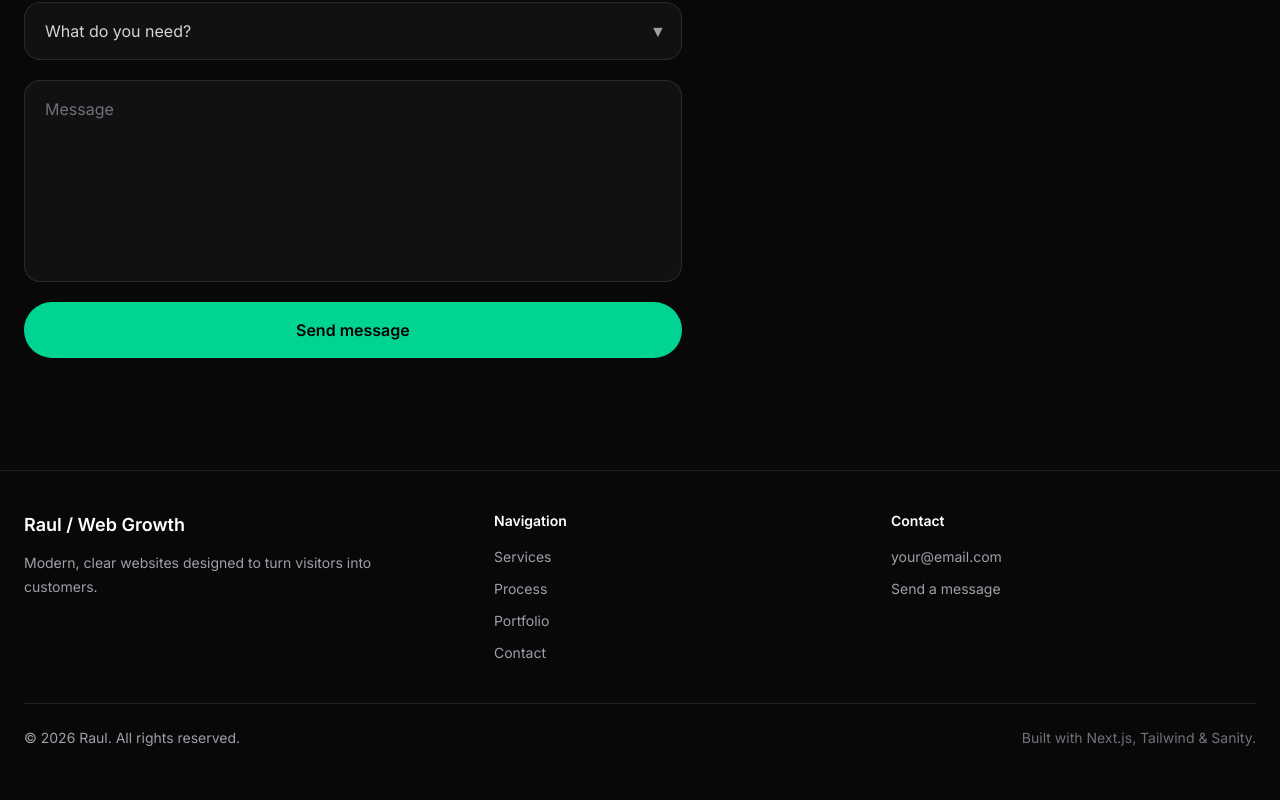
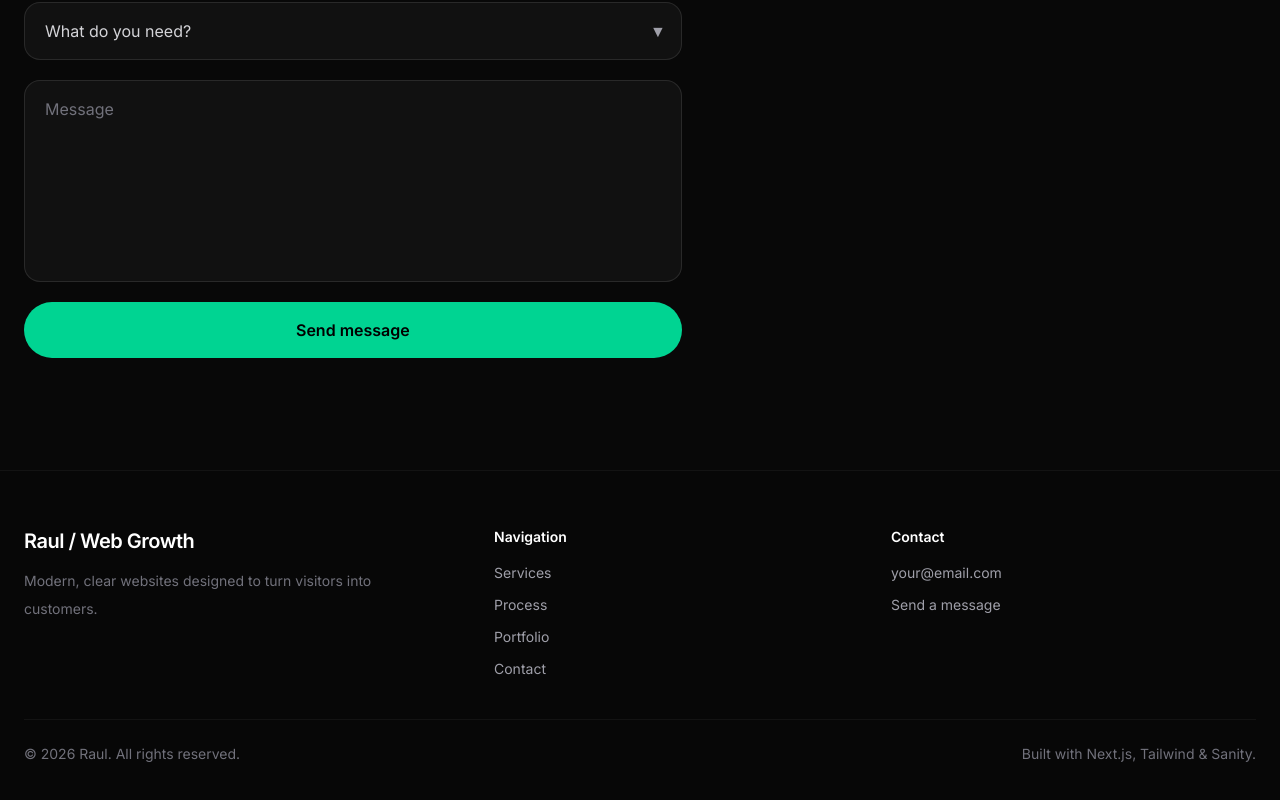
Before and after one commit to RaulRauta/my-business-site, a Next.js app: page /en/contact in a window 1280 px wide. Shown: the part 642-1442 px from the top of the page. Built offline with nearby package versions, Linux system fonts and the light colour scheme.

Commit message:
ce ai modificat

```diff
--- a/components/Footer.tsx
+++ b/components/Footer.tsx
@@ -6,11 +6,13 @@ export default function Footer({ lang }: { lang: Lang }) {
   const year = new Date().getFullYear();
 
   return (
-    <footer className="border-t border-white/10 bg-[#080808] px-6 py-10 text-zinc-400">
+    <footer className="border-t border-white/5 bg-[#070707] px-6 py-14 text-zinc-400">
       <div className="mx-auto grid max-w-7xl gap-8 md:grid-cols-[1.2fr_1fr_1fr] md:items-start">
         <div>
-          <p className="text-lg font-semibold text-white">Raul / Web Growth</p>
-          <p className="mt-3 max-w-sm text-sm leading-6">
+          <p className="text-xl font-semibold tracking-tight text-white">
+            Raul / Web Growth
+          </p>
+          <p className="mt-3 max-w-sm text-[14px] leading-7 text-zinc-500">
             {lang === "ro"
               ? "Site-uri moderne, clare și gândite să transforme vizitatorii în clienți."
               : "Modern, clear websites designed to turn visitors into customers."}
@@ -23,16 +25,28 @@ export default function Footer({ lang }: { lang: Lang }) {
           </p>
 
           <div className="mt-4 grid gap-3 text-sm">
-            <Link href={`/${lang}/services`} className="hover:text-white">
+            <Link
+              href={`/${lang}/services`}
+              className="transition-colors duration-200 hover:text-white"
+            >
               {lang === "ro" ? "Servicii" : "Services"}
             </Link>
-            <Link href={`/${lang}/process`} className="hover:text-white">
+            <Link
+              href={`/${lang}/process`}
+              className="transition-colors duration-200 hover:text-white"
+            >
               {lang === "ro" ? "Proces" : "Process"}
             </Link>
-            <Link href={`/${lang}/portfolio`} className="hover:text-white">
+            <Link
+              href={`/${lang}/portfolio`}
+              className="transition-colors duration-200 hover:text-white"
+            >
               {lang === "ro" ? "Portofoliu" : "Portfolio"}
             </Link>
-            <Link href={`/${lang}/contact`} className="hover:text-white">
+            <Link
+              href={`/${lang}/contact`}
+              className="transition-colors duration-200 hover:text-white"
+            >
               Contact
             </Link>
           </div>
@@ -44,19 +58,25 @@ export default function Footer({ lang }: { lang: Lang }) {
           </p>
 
           <div className="mt-4 grid gap-3 text-sm">
-            <a href="mailto:your@email.com" className="hover:text-white">
+            <a
+              href="mailto:your@email.com"
+              className="transition-colors duration-200 hover:text-white"
+            >
               your@email.com
             </a>
 
-            <Link href={`/${lang}/contact`} className="hover:text-white">
+            <Link
+              href={`/${lang}/contact`}
+              className="transition-colors duration-200 hover:text-white"
+            >
               {lang === "ro" ? "Trimite un mesaj" : "Send a message"}
             </Link>
           </div>
         </div>
       </div>
 
-      <div className="mx-auto mt-10 flex max-w-7xl flex-col gap-3 border-t border-white/10 pt-6 text-sm md:flex-row md:items-center md:justify-between">
-        <p>© {year} Raul. All rights reserved.</p>
+      <div className="mx-auto mt-10 flex max-w-7xl flex-col gap-3 border-t border-white/5 pt-6 text-sm md:flex-row md:items-center md:justify-between">
+        <p className="text-zinc-500">© {year} Raul. All rights reserved.</p>
         <p className="text-zinc-500">
           {lang === "ro"
             ? "Built with Next.js, Tailwind & Sanity."
```
